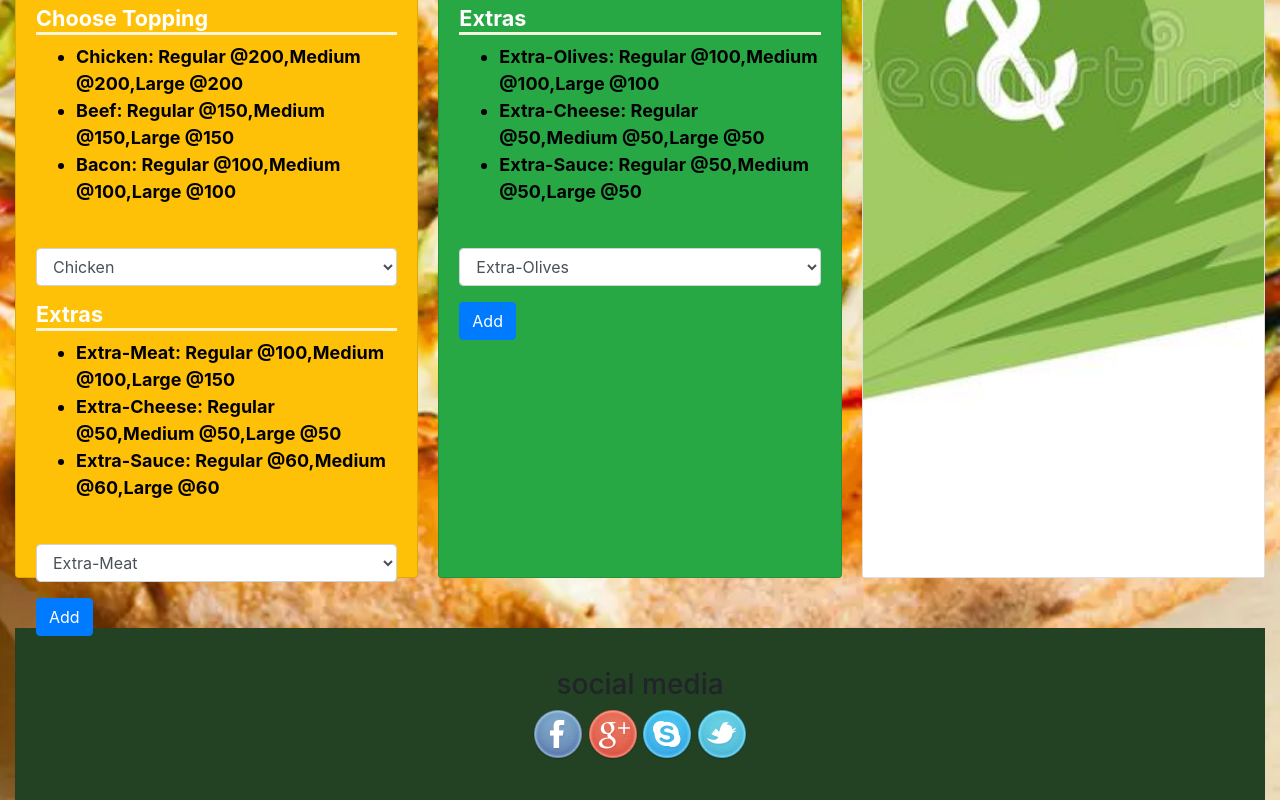
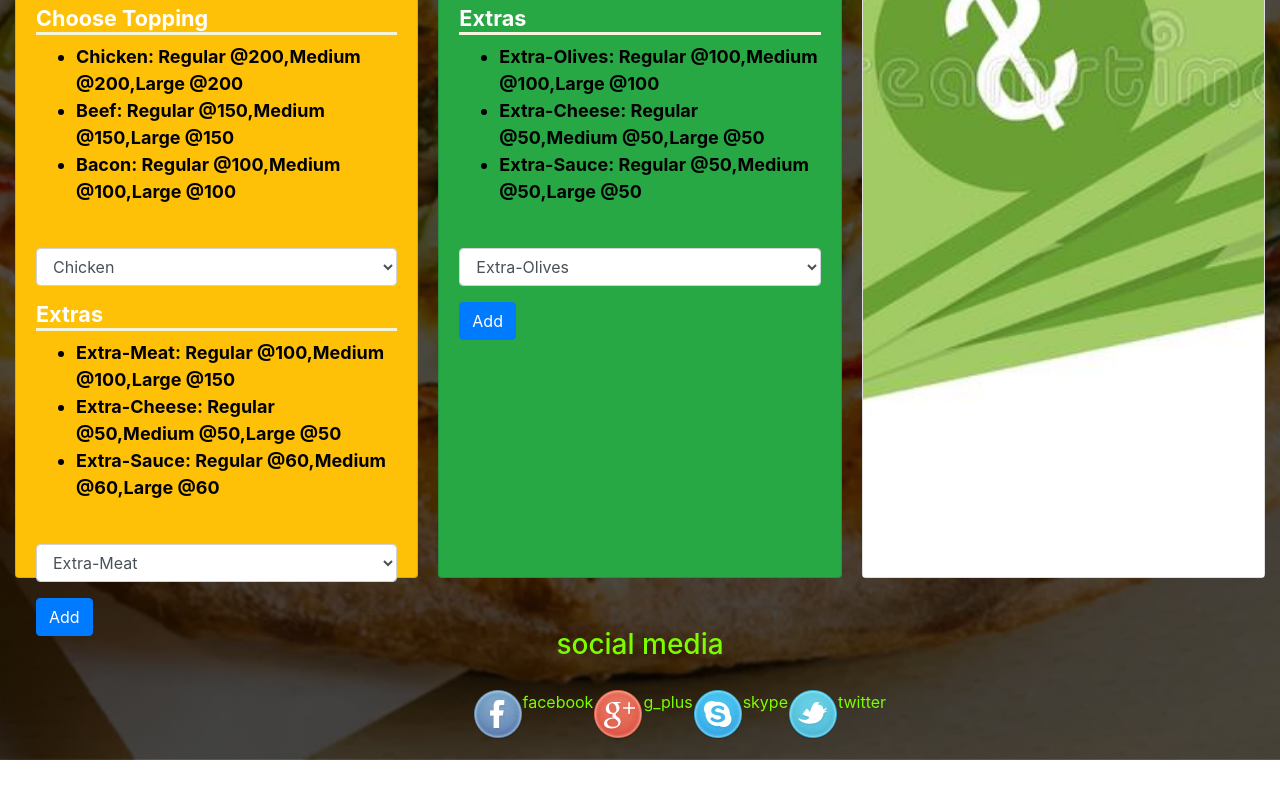
Before and after one commit to Samfan01/The-Lastborns-pizza-place, a plain HTML site: page index.html in a window 1280 px wide. Shown: the part 690-1490 px from the top of the page. After the commit the page ends 1450 px from the top, so only its background shows below. Drawn offline with Linux system fonts and the light colour scheme.

Commit message:
added style to footer

```diff
--- a/css/styles.css
+++ b/css/styles.css
@@ -1,5 +1,5 @@
 body{
-    background-image: url(../images/veggie.webp);
+    background-image: linear-gradient(rgba(0,0,0,0.7),rgba(0,0,0,0.7)), url(../images/veggie.webp);
     background-position: center;
     background-repeat: no-repeat;
     background-size: cover;
@@ -17,9 +17,17 @@ body{
       color: darkred;
 }
 #foot{
-    background-color: rgb(35, 65, 35);
     text-align: center;
-    padding: 40px;
+    color: lawngreen;
+}
+.icons{
+    display: flex;
+    justify-content: inherit;
+    margin-left: 35%;
+    margin-right:35%;
+    padding: 20px;
+    color: lawngreen;
+
 }
 .card-body{
     height: 1050px;
--- a/index.html
+++ b/index.html
@@ -156,10 +156,10 @@
         <div class="col-sm-12">
           <h3>social media</h3>
           <div class="icons">
-          <img src="./images/facebook.png" alt="facebook">
-          <img src="./images/g_plus.png" alt="g_plus">
-          <img src="./images/skype.png" alt="skype">
-          <img src="./images/twitter.png" alt="twitter">
+          <img src="./images/facebook.png" alt="facebook"><p>facebook</p>
+          <img src="./images/g_plus.png" alt="g_plus"><p>g_plus</p>
+          <img src="./images/skype.png" alt="skype"><p>skype</p>
+          <img src="./images/twitter.png" alt="twitter"><p>twitter</p>
           </div>
         </div>
 
```
